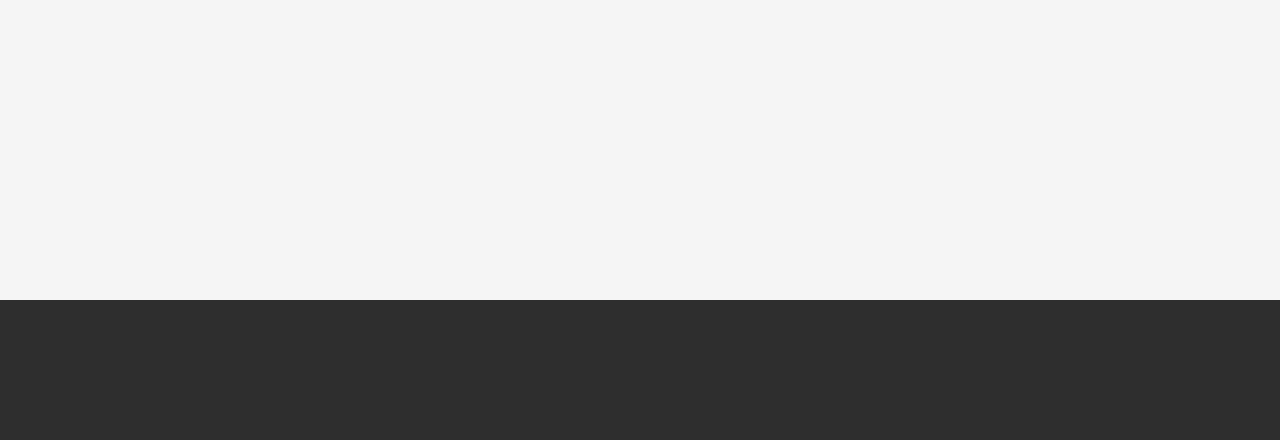
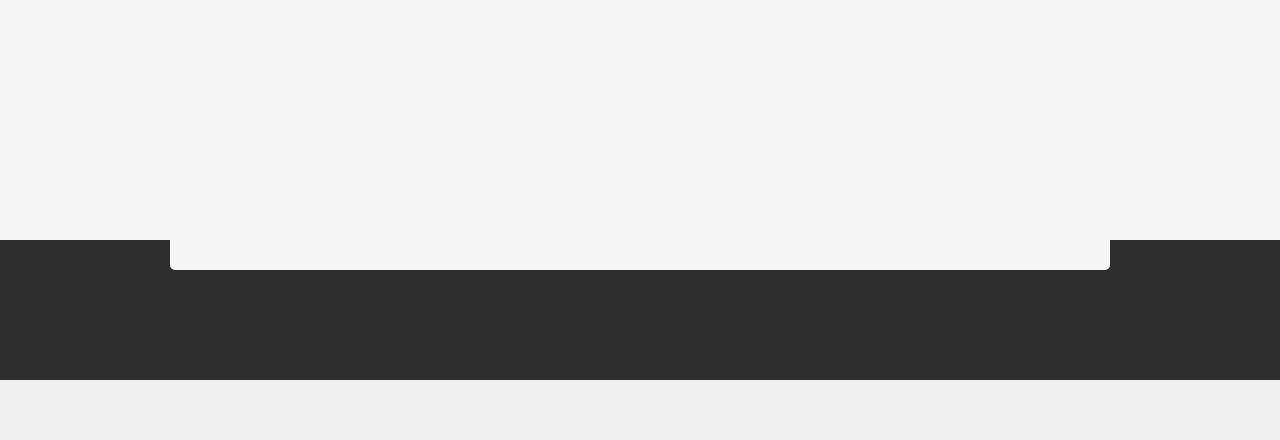
Before and after one commit to arashm/Mashhad-LUG-Theme, a PHP site: page / in a window 1280 px wide. Shown: the part 1216-1656 px from the top of the page. After the commit the page ends 1596 px from the top, so only its background shows below. Run offline with PHP 8.4, Linux system fonts and the light colour scheme.

Commit message:
some more nice style for wrapper

```diff
--- a/css/style.css
+++ b/css/style.css
@@ -137,9 +137,11 @@ h3 {
 }
 
 #wraper {
+    background: #F5F5F5;
     width: 100%;
     min-height: 800px;
     overflow: hidden;
+    margin: -30px 0;
 }
 
 #sidebar {
--- a/index.php
+++ b/index.php
@@ -75,7 +75,7 @@ along with Mashhad LUG Theme. If not, see <http ://www.gnu.org/licenses/>.
                         </div>
                     </blockquote>
 
-                    <div  id="wraper">
+                    <div  id="wraper" class="curved-bottom">
                         <div id="sidebar" class="float-right grids">
 
                         </div>
```
